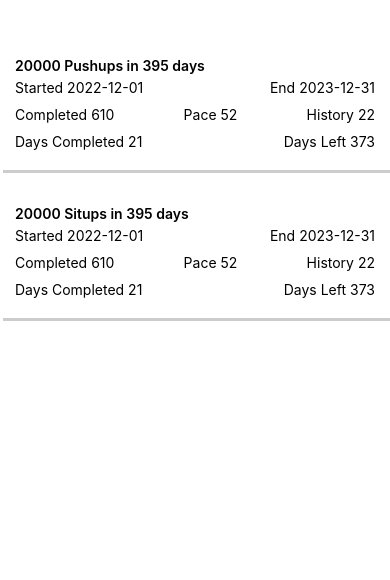
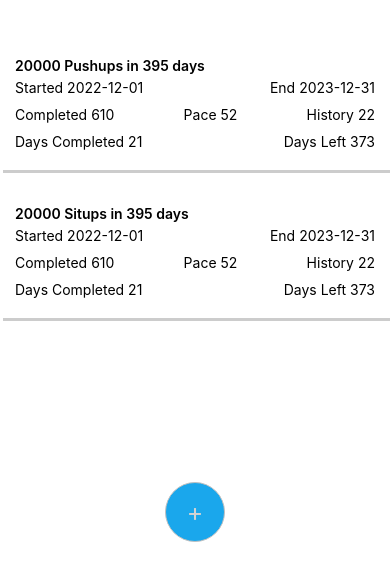
Before and after one commit to emmett/taskrexpo, a React Native app: screen / in a window 390 px wide. Shown: the part 242-822 px from the top of the page. Built offline with nearby package versions, Linux system fonts and the light colour scheme.

Commit message:
Added Add Task Button

```diff
--- a/App.js
+++ b/App.js
@@ -1,4 +1,5 @@
-import { StyleSheet, View, Dimensions, Text, SafeAreaView } from 'react-native';
+import React, { Component } from 'react'
+import { Modal, Platform, KeyboardAvoidingView, TouchableOpacity, StyleSheet, View, Dimensions, Text, SafeAreaView } from 'react-native';
 import TaskList from './components/taskList';
 import { Data }from './data/data'
 
@@ -12,6 +13,14 @@ export default function App() {
     <View style={styles.container}>
       <SafeAreaView/>
       <TaskList data={Data} />
+      <KeyboardAvoidingView behavior={Platform.OS === 'ios' ? "padding" : "height"} style={styles.addTaskWrapper}>
+        <TouchableOpacity>
+          <View style={styles.addWrapper}>
+            <Text style={styles.addText}>+</Text>
+          </View>
+        </TouchableOpacity>
+
+      </KeyboardAvoidingView>
     </View>
   );
 }
@@ -29,5 +38,28 @@ const styles = StyleSheet.create({
     shadowOffset: {width: 3, height: 3},
     marginVertical: 10,
     shadowOpacitcy: .9
+  },
+  addTaskWrapper: {
+    position: "absolute",
+    bottom: 60,
+    width: "100%",
+    flexDirection: 'row',
+    justifyContent: 'space-around',
+    alignItems: 'center'
+  },
+  addText: {
+    fontSize: 25,
+    color: "#D3D3D3",
+  },
+  addWrapper: {
+    backgroundColor: "#1AA7EC",
+    width: 60,
+    height: 60,
+    padding: 15,
+    borderRadius: 60,
+    borderWidth: 1,
+    borderColor: "#C0C0C0",
+    justifyContent: 'center',
+    alignItems: 'center'
   }
 });
```
